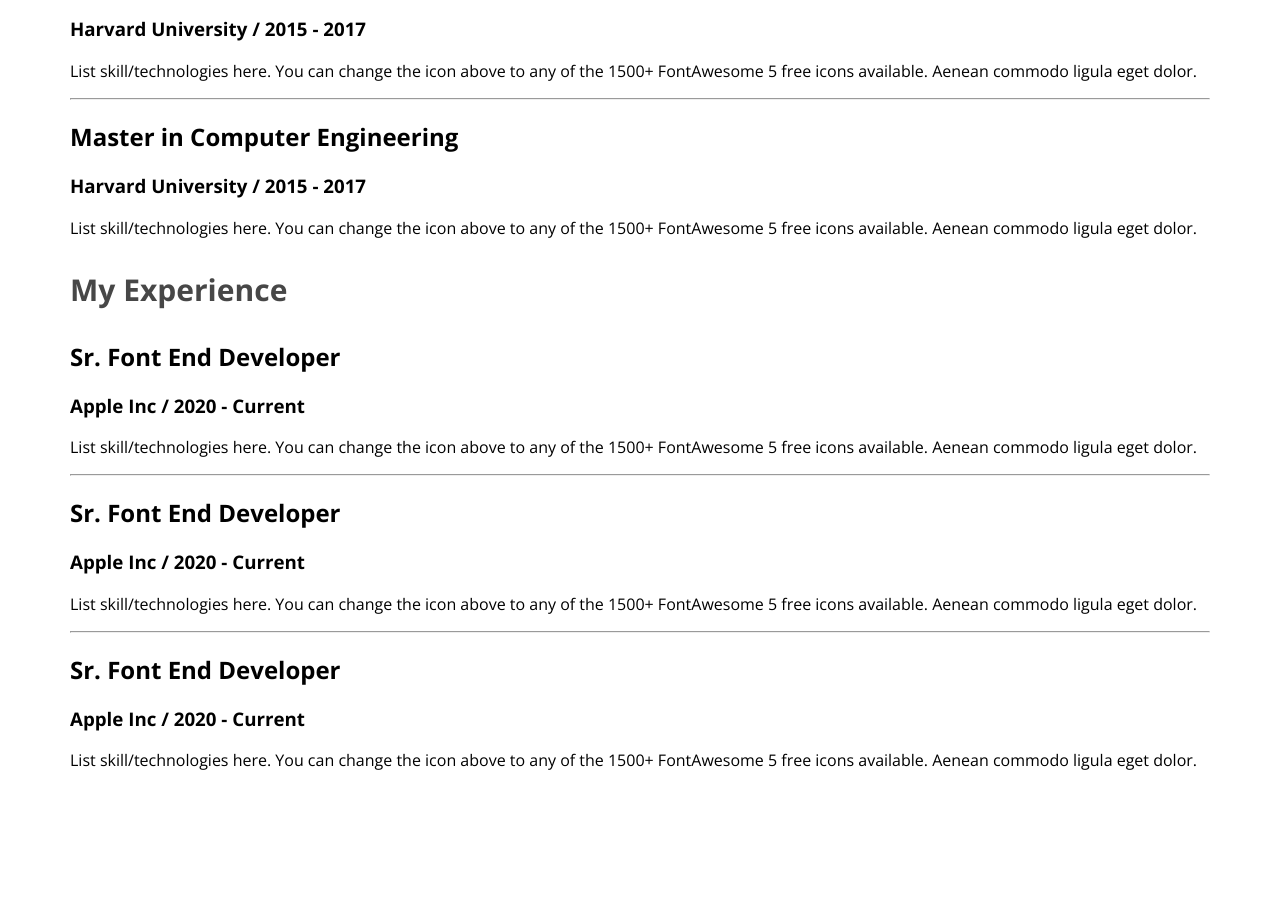
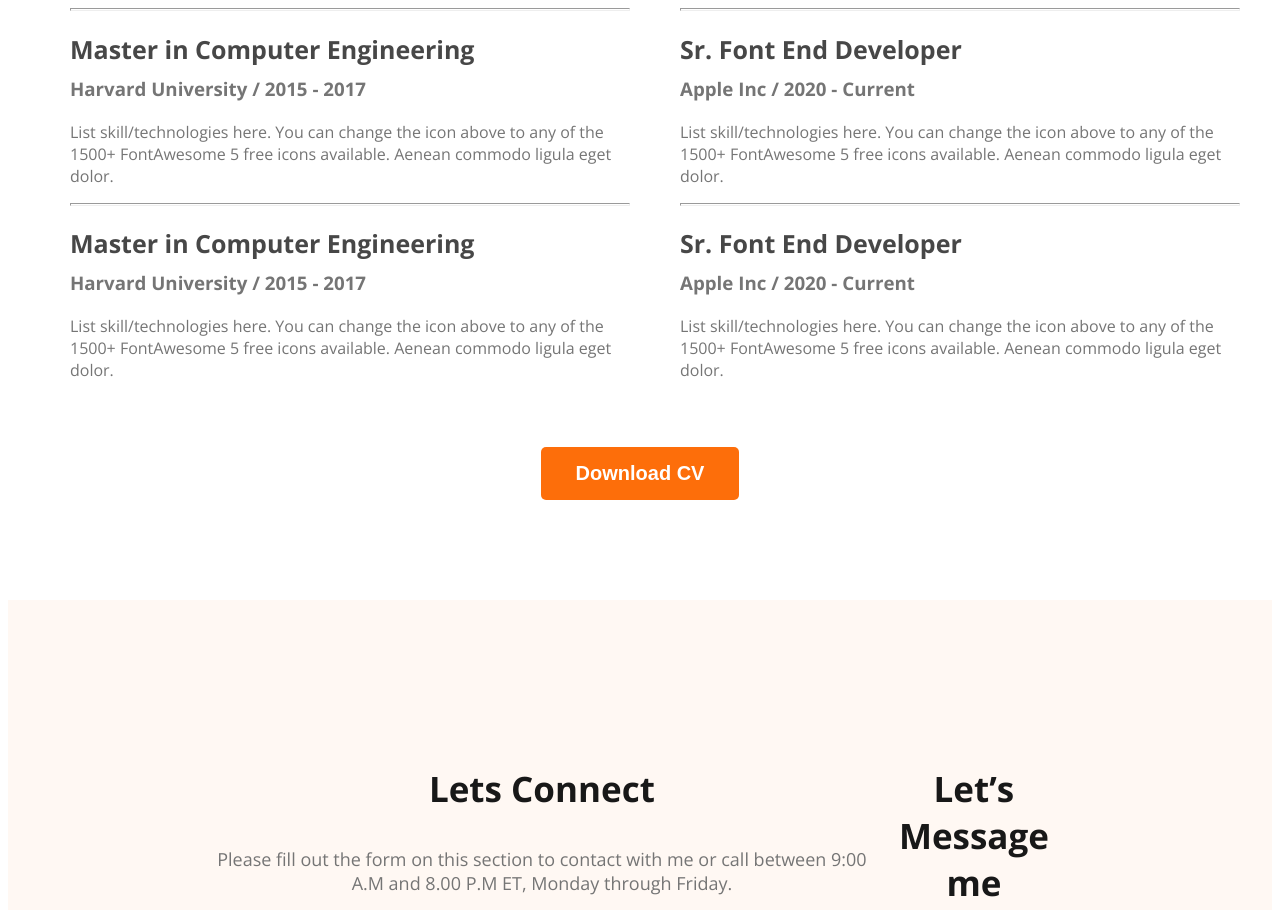
Before and after one commit to tonoy3125/webdeveloper-portfolio, a plain HTML site: page index.html in a window 1280 px wide. Shown: the part 2421-3331 px from the top of the page. Before the commit the page ends 3208 px from the top, so only its background shows below. Drawn offline with nearby package versions, Linux system fonts and the light colour scheme.

Commit message:
first commit

```diff
--- a/index.html
+++ b/index.html
@@ -156,12 +156,25 @@
                 </div>
 
             </div>
-
+            <div class="download-cv">
+                <button class="btn-primary">Download CV</button>
+            </div>
         </section>
 
     </main>
     <footer>
-
+        <div class="footer-column">
+            <h3 class="section-title">Lets Connect</h3>
+            <p class="section-description">Please fill out the form on this section to contact with me or call between 9:00 A.M and 8.00 P.M ET, Monday through Friday.</p>
+            <div class="social-link">
+                <a href=""><img src="portfolio-resources/images/icons/facebook.png" alt=""></a>
+                <a href=""><img src="portfolio-resources/images/icons/twitter.png" alt=""></a>
+                <a href=""><img src="portfolio-resources/images/icons/insta.png" alt=""></a>
+            </div>
+        </div>
+        <div class="footer-column">
+            <h3 class="section-title">Let’s Message me</h3>
+        </div>
     </footer>
 </body>
 
--- a/styles/portfolio.css
+++ b/styles/portfolio.css
@@ -151,3 +151,38 @@ main section {
     font-size: 30px;
     font-weight: 700;
 }
+
+.resume-container {
+    display: flex;
+    gap: 50px;
+}
+
+.resume-item-title {
+    color: #474747;
+    font-size: 25px;
+    font-weight: 700;
+    margin-bottom: 10px;
+}
+.resume-item-institute{
+    margin-bottom: 20px;
+    margin-top: 0px;
+}
+.resume-item-institute,
+.resume-item-description {
+    color: #757575;
+}
+
+.resume-container hr {
+    width: 558px;
+    height: 1px;
+}
+.download-cv{
+    text-align: center;
+    margin-top: 50px;
+}
+footer{
+    display: flex;
+    background: #FFF8F3;
+    padding: 130px 200px;
+    margin-top: 100px;
+}
```
